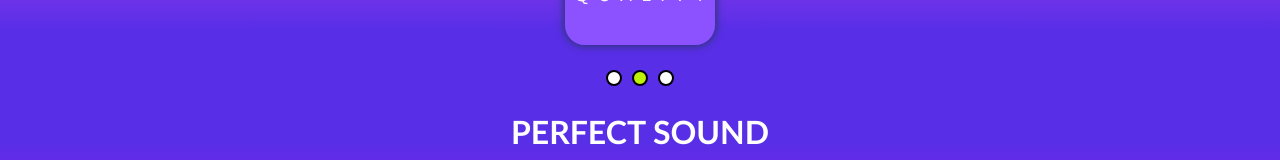
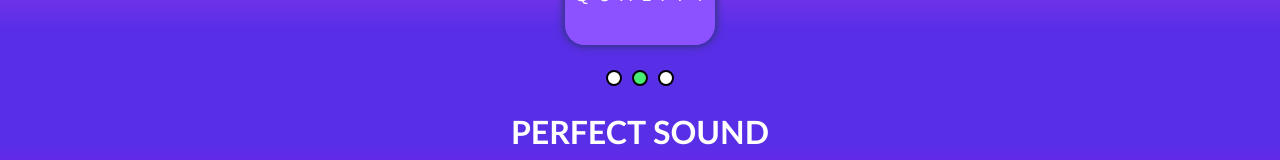
Before and after one commit to TadasRup/mobile-app-design, a React (Create React App) app: page /FeaturePage2 in a window 1280 px wide. Shown: the part 314-474 px from the top of the page. Built offline with nearby package versions, Linux system fonts and the light colour scheme.

Commit message:
Swipe Bubbles

```diff
--- a/src/components/Page/FeatureBubble.module.css
+++ b/src/components/Page/FeatureBubble.module.css
@@ -15,5 +15,5 @@
 }
 
 .bubble.active {
-  background-color: rgb(191, 242, 7);
+  background-color: rgb(72, 237, 116);
 }
```
